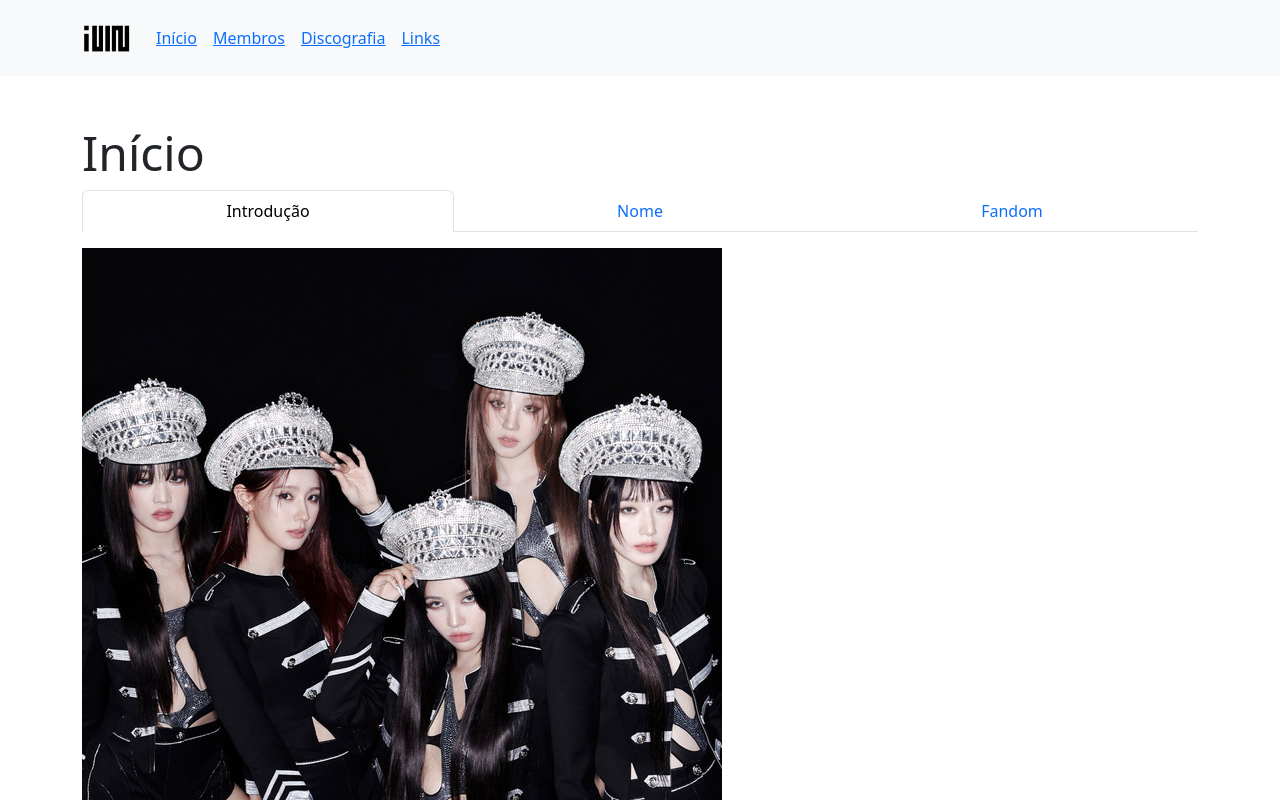
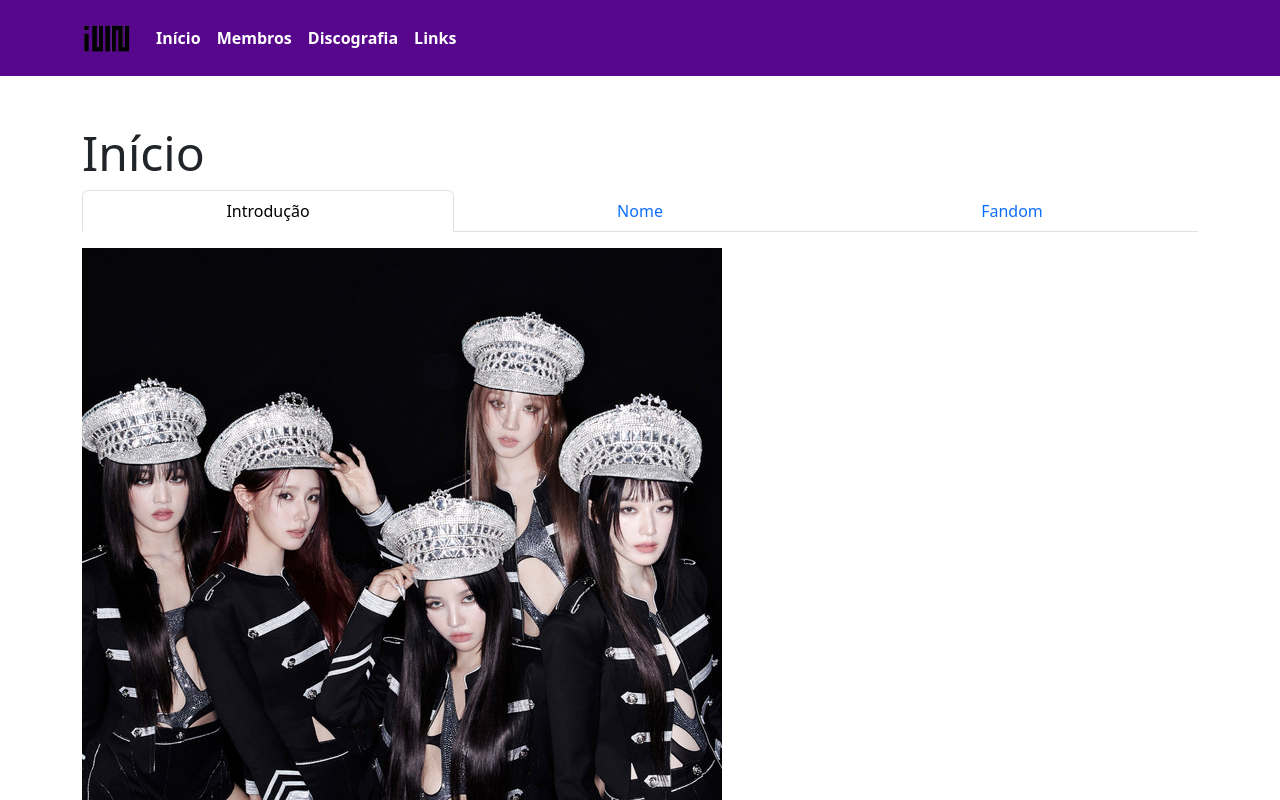
Before and after one commit to sousa-david/idle, a React (Create React App) app: page / in a window 1280 px wide. Shown: the top 800 px of the page. Built offline with nearby package versions, Linux system fonts and the light colour scheme.

Commit message:
styled navbar

```diff
--- a/src/components/layout/Footer.js
+++ b/src/components/layout/Footer.js
@@ -2,7 +2,7 @@ import cube from "../../img/cube_logo.png";
 
 function Footer() {
     return (
-        <footer className="footer mt-auto py-3 bg-light">
+        <footer className="footer mt-auto py-3" style={{backgroundColor: "#f2f2f2"}}>
             <div className="container d-flex justify-content-between align-items-center">
                 <div className="d-flex align-items-center">
                     <div className="mb-3 me-2">
--- a/src/components/layout/NavigationBar.js
+++ b/src/components/layout/NavigationBar.js
@@ -1,3 +1,4 @@
+import styles from './NavigationBar.module.css';
 import { Link } from "react-router-dom";
 
 import Container from "react-bootstrap/Container";
@@ -9,12 +10,14 @@ import logo from "../../img/gidle_logo.png";
 function NavigationBar() {
     return (
         <>
-            <Navbar bg="light" data-bs-theme="light">
+            <Navbar className={styles.customNavbar}>
                 <Container>
-                    <Navbar.Brand>
-                        <Link to="/"><img src={logo} width={50} height={50} alt="(G)I-DLE logo" /></Link>
+                    <Navbar.Brand className={styles.logo}>
+                        <Link to="/">
+                            <img src={logo} width={50} height={50} alt="(G)I-DLE logo" />
+                        </Link>
                     </Navbar.Brand>
-                    <Nav className="me-auto">
+                    <Nav className={styles.customLinks}>
                         <Nav.Link><Link to="/">Início</Link></Nav.Link>
                         <Nav.Link><Link to="/members">Membros</Link></Nav.Link>
                         <Nav.Link><Link to="/discography">Discografia</Link></Nav.Link>
--- /dev/null
+++ b/src/components/layout/NavigationBar.module.css
@@ -0,0 +1,17 @@
+.customNavbar {
+    background-color: #57078c;
+}
+
+.customLinks {
+    margin-right: auto;
+}
+
+.customLinks a {
+    font-weight: bold;
+    color: white;
+    text-decoration: none;
+}
+
+.customLinks a:hover {
+    color: #cab4d9;
+}
--- a/src/components/pages/Home.js
+++ b/src/components/pages/Home.js
@@ -9,7 +9,7 @@ function Home() {
             <h1 className="display-5 mt-5">Início</h1>
             <Tabs defaultActiveKey="intro" id="tabs" className="mb-3" justify>
                 <Tab eventKey="intro" title="Introdução">
-                    <img src={gidle} alt="Grupo" />
+                    <img src={gidle} className="img-fluid" alt="Grupo" />
                     <p className="mt-4">
                         <span className="fw-bold">(G)I-DLE</span> é um grupo feminino de K-pop formado pela CUBE Entertainment em 2018.
                         Composto originalmente por seis membros &ndash; Soyeon, Miyeon, Minnie, Soojin, Yuqi e Shuhua &ndash;
```
